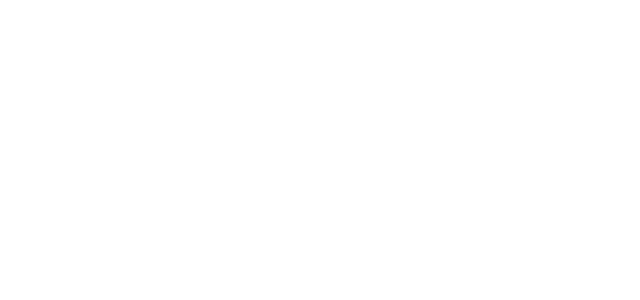
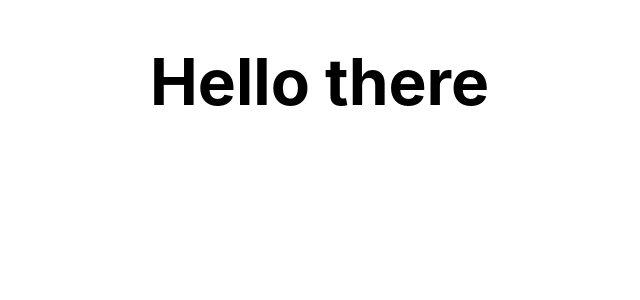
Before and after one commit to gseals/typescript-for-react, a React (Create React App) app: page / in a window 1280 px wide. Shown: the top 300 px of the page, without its empty margins (90-730 px from the left). Built offline with nearby package versions, Linux system fonts and the light colour scheme.

Commit message:
added heading (#2)

```diff
--- a/src/App.tsx
+++ b/src/App.tsx
@@ -1,10 +1,17 @@
 import React from 'react';
 import './App.css';
+
+// Conventional props
+function Heading({ title }: { title: string }) {
+  return (
+    <h1>{title}</h1>
+  )
+}
 
 function App() {
   return (
     <div>
-
+      <Heading title="Hello there" />
     </div>
   );
 }
```
